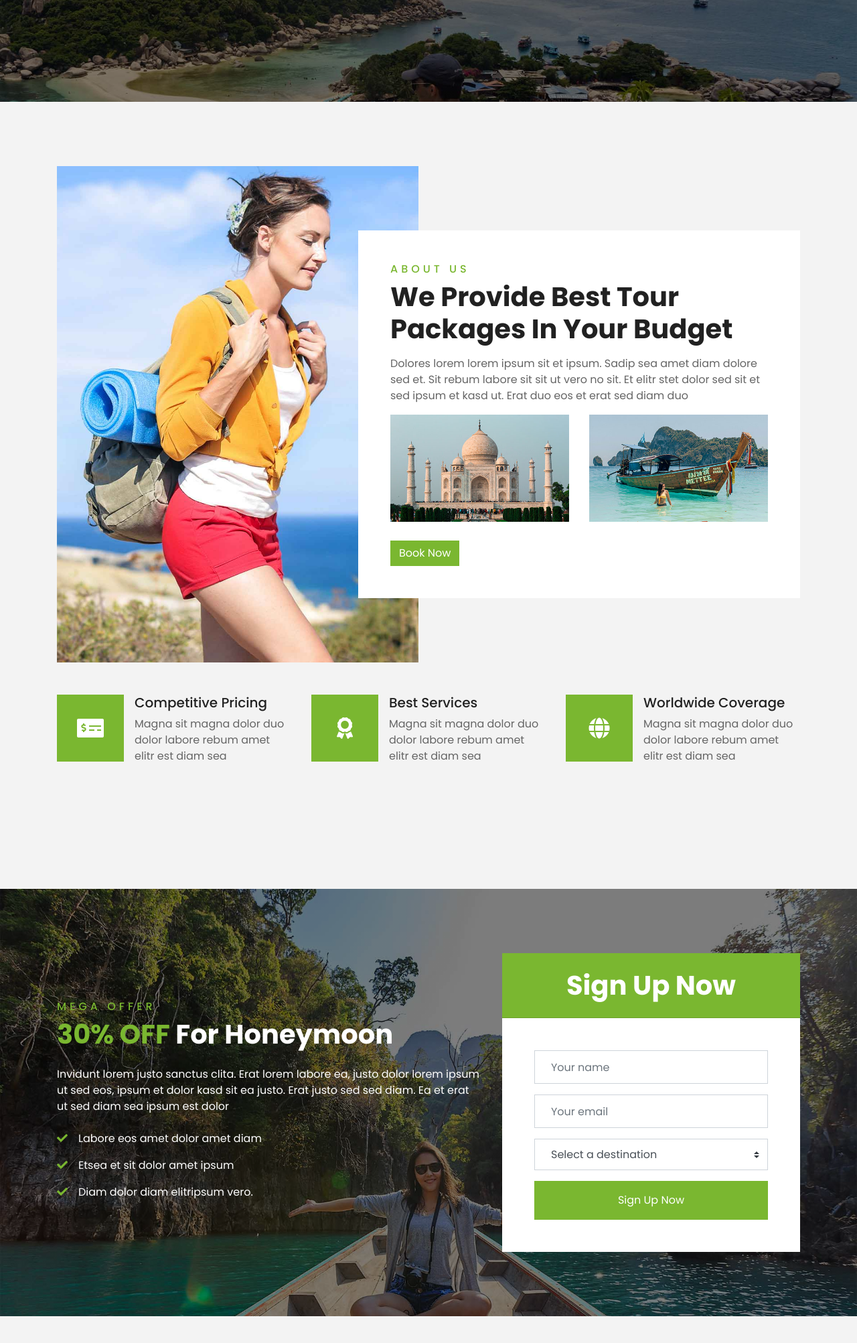
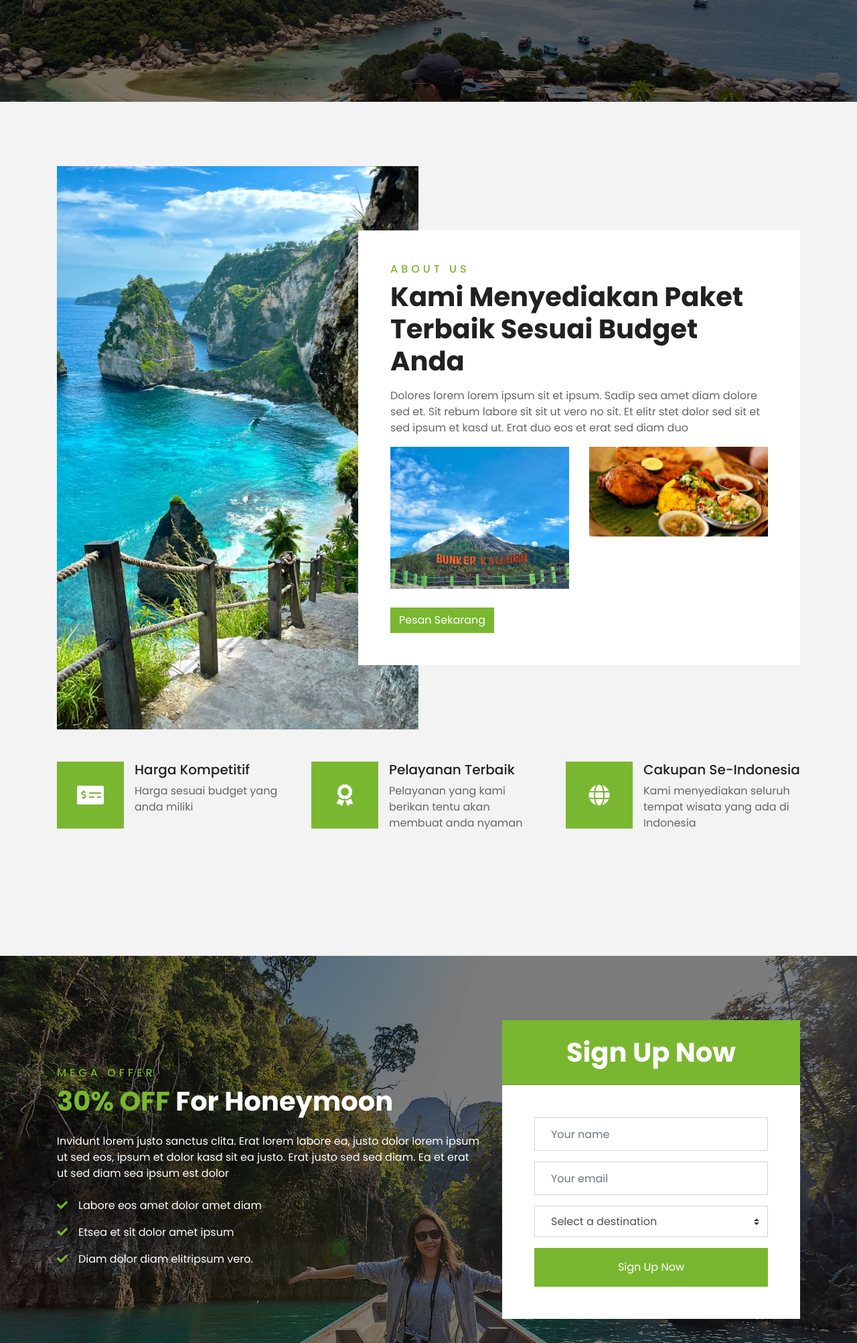
Before and after one commit to aldiaptm/msib5_ta_kelompok_c, a PHP site: page /about.php in a window 1280 px wide. Shown: the part 346-2351 px from the top of the page at 67% size. Run offline with PHP 8.4, Linux system fonts and the light colour scheme; some libraries are stand-ins or nearby versions.

Commit message:
Mengedit halaman index dan about pada main-page

```diff
--- a/travelling/main_page/about.php
+++ b/travelling/main_page/about.php
@@ -3,7 +3,7 @@
 
 <head>
     <meta charset="utf-8">
-    <title>TRAVELER - Free Travel Website Template</title>
+    <title>EDU TRAVEL</title>
     <meta content="width=device-width, initial-scale=1.0" name="viewport">
     <meta content="Free HTML Templates" name="keywords">
     <meta content="Free HTML Templates" name="description">
@@ -117,23 +117,25 @@
             <div class="row">
                 <div class="col-lg-6" style="min-height: 500px;">
                     <div class="position-relative h-100">
-                        <img class="position-absolute w-100 h-100" src="img/about.jpg" style="object-fit: cover;">
+                        <img class="position-absolute w-100 h-100" src="img/dm.jpeg" style="object-fit: cover;">
                     </div>
                 </div>
                 <div class="col-lg-6 pt-5 pb-lg-5">
                     <div class="about-text bg-white p-4 p-lg-5 my-lg-5">
                         <h6 class="text-primary text-uppercase" style="letter-spacing: 5px;">About Us</h6>
-                        <h1 class="mb-3">We Provide Best Tour Packages In Your Budget</h1>
-                        <p>Dolores lorem lorem ipsum sit et ipsum. Sadip sea amet diam dolore sed et. Sit rebum labore sit sit ut vero no sit. Et elitr stet dolor sed sit et sed ipsum et kasd ut. Erat duo eos et erat sed diam duo</p>
+                        <h1 class="mb-3">Kami Menyediakan Paket Terbaik Sesuai Budget Anda</h1>
+                        <p>Dolores lorem lorem ipsum sit et ipsum. Sadip sea amet diam dolore sed et. Sit rebum labore
+                            sit sit ut vero no sit. Et elitr stet dolor sed sit et sed ipsum et kasd ut. Erat duo eos et
+                            erat sed diam duo</p>
                         <div class="row mb-4">
                             <div class="col-6">
-                                <img class="img-fluid" src="img/about-1.jpg" alt="">
+                                <img class="img-fluid" src="img/mr.jpeg" alt="">
                             </div>
                             <div class="col-6">
-                                <img class="img-fluid" src="img/about-2.jpg" alt="">
+                                <img class="img-fluid" src="img/klnr.jpeg" alt="">
                             </div>
                         </div>
-                        <a href="" class="btn btn-primary mt-1">Book Now</a>
+                        <a href="" class="btn btn-primary mt-1">Pesan Sekarang</a>
                     </div>
                 </div>
             </div>
@@ -148,34 +150,37 @@
             <div class="row">
                 <div class="col-md-4">
                     <div class="d-flex mb-4 mb-lg-0">
-                        <div class="d-flex flex-shrink-0 align-items-center justify-content-center bg-primary mr-3" style="height: 100px; width: 100px;">
+                        <div class="d-flex flex-shrink-0 align-items-center justify-content-center bg-primary mr-3"
+                            style="height: 100px; width: 100px;">
                             <i class="fa fa-2x fa-money-check-alt text-white"></i>
                         </div>
                         <div class="d-flex flex-column">
-                            <h5 class="">Competitive Pricing</h5>
-                            <p class="m-0">Magna sit magna dolor duo dolor labore rebum amet elitr est diam sea</p>
+                            <h5 class="">Harga Kompetitif</h5>
+                            <p class="m-0">Harga sesuai budget yang anda miliki</p>
                         </div>
                     </div>
                 </div>
                 <div class="col-md-4">
                     <div class="d-flex mb-4 mb-lg-0">
-                        <div class="d-flex flex-shrink-0 align-items-center justify-content-center bg-primary mr-3" style="height: 100px; width: 100px;">
+                        <div class="d-flex flex-shrink-0 align-items-center justify-content-center bg-primary mr-3"
+                            style="height: 100px; width: 100px;">
                             <i class="fa fa-2x fa-award text-white"></i>
                         </div>
                         <div class="d-flex flex-column">
-                            <h5 class="">Best Services</h5>
-                            <p class="m-0">Magna sit magna dolor duo dolor labore rebum amet elitr est diam sea</p>
+                            <h5 class="">Pelayanan Terbaik</h5>
+                            <p class="m-0">Pelayanan yang kami berikan tentu akan membuat anda nyaman</p>
                         </div>
                     </div>
                 </div>
                 <div class="col-md-4">
                     <div class="d-flex mb-4 mb-lg-0">
-                        <div class="d-flex flex-shrink-0 align-items-center justify-content-center bg-primary mr-3" style="height: 100px; width: 100px;">
+                        <div class="d-flex flex-shrink-0 align-items-center justify-content-center bg-primary mr-3"
+                            style="height: 100px; width: 100px;">
                             <i class="fa fa-2x fa-globe text-white"></i>
                         </div>
                         <div class="d-flex flex-column">
-                            <h5 class="">Worldwide Coverage</h5>
-                            <p class="m-0">Magna sit magna dolor duo dolor labore rebum amet elitr est diam sea</p>
+                            <h5 class="">Cakupan Se-Indonesia</h5>
+                            <p class="m-0">Kami menyediakan seluruh tempat wisata yang ada di Indonesia</p>
                         </div>
                     </div>
                 </div>
@@ -194,13 +199,16 @@
                         <h6 class="text-primary text-uppercase" style="letter-spacing: 5px;">Mega Offer</h6>
                         <h1 class="text-white"><span class="text-primary">30% OFF</span> For Honeymoon</h1>
                     </div>
-                    <p class="text-white">Invidunt lorem justo sanctus clita. Erat lorem labore ea, justo dolor lorem ipsum ut sed eos,
+                    <p class="text-white">Invidunt lorem justo sanctus clita. Erat lorem labore ea, justo dolor lorem
+                        ipsum ut sed eos,
                         ipsum et dolor kasd sit ea justo. Erat justo sed sed diam. Ea et erat ut sed diam sea ipsum est
                         dolor</p>
                     <ul class="list-inline text-white m-0">
-                        <li class="py-2"><i class="fa fa-check text-primary mr-3"></i>Labore eos amet dolor amet diam</li>
+                        <li class="py-2"><i class="fa fa-check text-primary mr-3"></i>Labore eos amet dolor amet diam
+                        </li>
                         <li class="py-2"><i class="fa fa-check text-primary mr-3"></i>Etsea et sit dolor amet ipsum</li>
-                        <li class="py-2"><i class="fa fa-check text-primary mr-3"></i>Diam dolor diam elitripsum vero.</li>
+                        <li class="py-2"><i class="fa fa-check text-primary mr-3"></i>Diam dolor diam elitripsum vero.
+                        </li>
                     </ul>
                 </div>
                 <div class="col-lg-5">
@@ -211,10 +219,12 @@
                         <div class="card-body rounded-bottom bg-white p-5">
                             <form>
                                 <div class="form-group">
-                                    <input type="text" class="form-control p-4" placeholder="Your name" required="required" />
+                                    <input type="text" class="form-control p-4" placeholder="Your name"
+                                        required="required" />
                                 </div>
                                 <div class="form-group">
-                                    <input type="email" class="form-control p-4" placeholder="Your email" required="required" />
+                                    <input type="email" class="form-control p-4" placeholder="Your email"
+                                        required="required" />
                                 </div>
                                 <div class="form-group">
                                     <select class="custom-select px-4" style="height: 47px;">
@@ -248,7 +258,8 @@
                 <a href="" class="navbar-brand">
                     <h1 class="text-primary"><span class="text-white">TRAVEL</span>ER</h1>
                 </a>
-                <p>Sed ipsum clita tempor ipsum ipsum amet sit ipsum lorem amet labore rebum lorem ipsum dolor. No sed vero lorem dolor dolor</p>
+                <p>Sed ipsum clita tempor ipsum ipsum amet sit ipsum lorem amet labore rebum lorem ipsum dolor. No sed
+                    vero lorem dolor dolor</p>
                 <h6 class="text-white text-uppercase mt-4 mb-3" style="letter-spacing: 5px;">Follow Us</h6>
                 <div class="d-flex justify-content-start">
                     <a class="btn btn-outline-primary btn-square mr-2" href="#"><i class="fab fa-twitter"></i></a>
@@ -289,7 +300,8 @@
                 <h6 class="text-white text-uppercase mt-4 mb-3" style="letter-spacing: 5px;">Newsletter</h6>
                 <div class="w-100">
                     <div class="input-group">
-                        <input type="text" class="form-control border-light" style="padding: 25px;" placeholder="Your Email">
+                        <input type="text" class="form-control border-light" style="padding: 25px;"
+                            placeholder="Your Email">
                         <div class="input-group-append">
                             <button class="btn btn-primary px-3">Sign Up</button>
                         </div>
@@ -298,7 +310,8 @@
             </div>
         </div>
     </div>
-    <div class="container-fluid bg-dark text-white border-top py-4 px-sm-3 px-md-5" style="border-color: rgba(256, 256, 256, .1) !important;">
+    <div class="container-fluid bg-dark text-white border-top py-4 px-sm-3 px-md-5"
+        style="border-color: rgba(256, 256, 256, .1) !important;">
         <div class="row">
             <div class="col-lg-6 text-center text-md-left mb-3 mb-md-0">
                 <p class="m-0 text-white-50">Copyright &copy; <a href="#">Domain</a>. All Rights Reserved.</a>
```
Also changed, not shown: travelling/main_page/index.php (+5 -87 lines).
